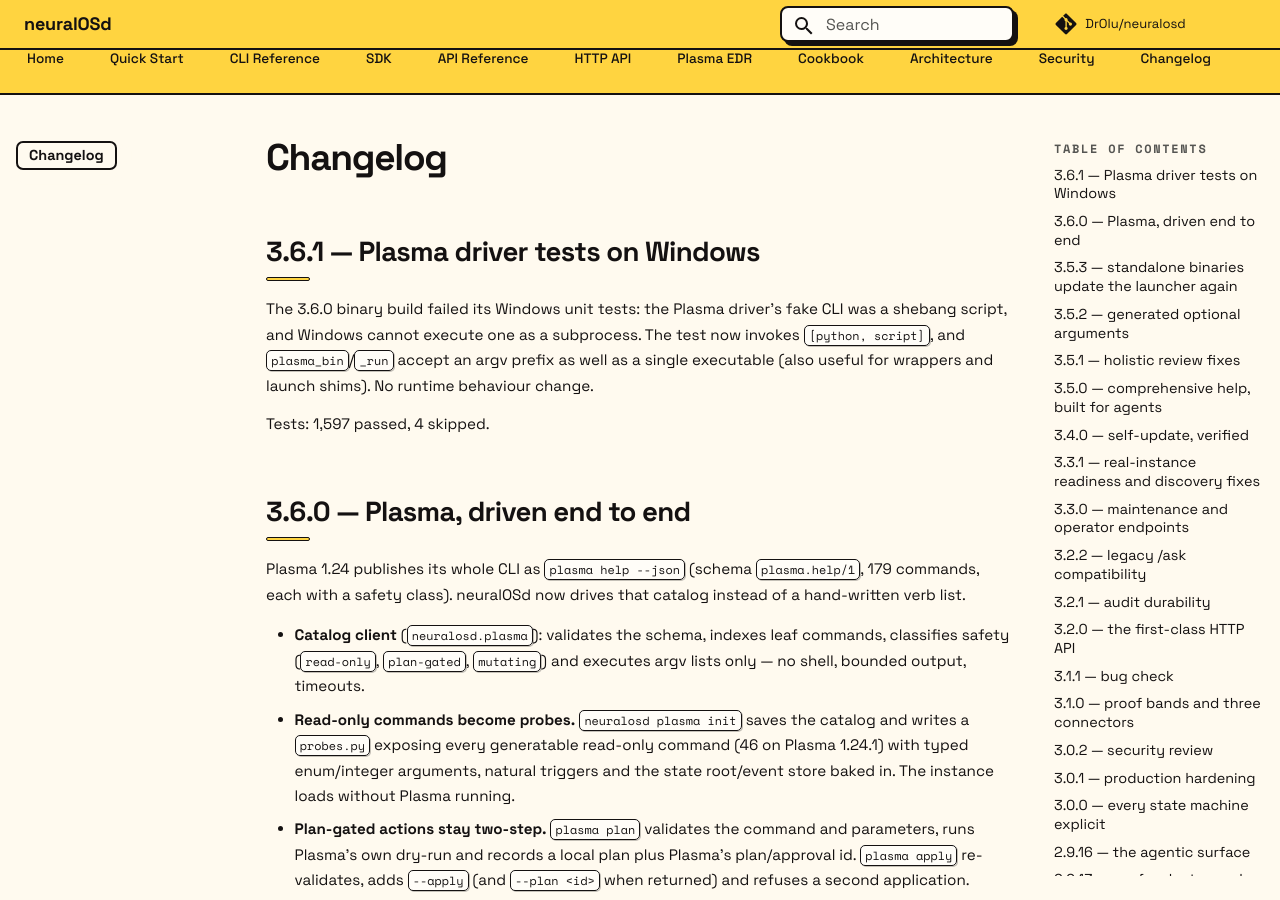
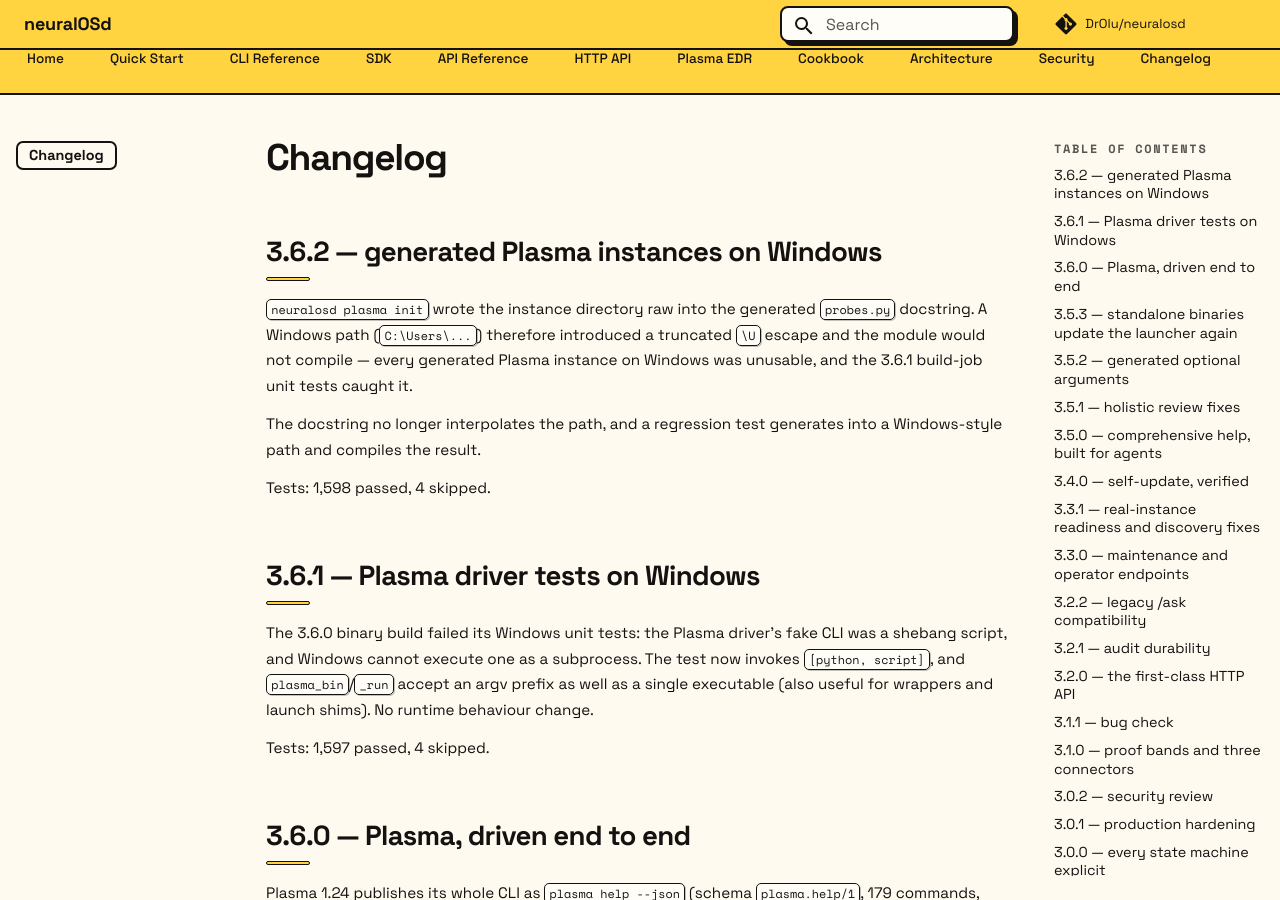
Before and after one commit to DrOlu/neuralosd, an MkDocs documentation site: the page built from docs/changelog.md, in a window 1280 px wide and 900 px high. Built offline with MkDocs 1.6.1 and Material for MkDocs 9.7.7, drawn with Linux system fonts in a browser that asks for light colours; comment, search, counter and statistics services are not loaded.

Commit message:
chore(release): 3.6.2

```diff
--- a/docs/changelog.md
+++ b/docs/changelog.md
@@ -1,4 +1,17 @@
 # Changelog
+
+## 3.6.2 — generated Plasma instances on Windows
+
+`neuralosd plasma init` wrote the instance directory raw into the generated
+`probes.py` docstring. A Windows path (`C:\Users\...`) therefore introduced
+a truncated `\U` escape and the module would not compile — every generated
+Plasma instance on Windows was unusable, and the 3.6.1 build-job unit tests
+caught it.
+
+The docstring no longer interpolates the path, and a regression test
+generates into a Windows-style path and compiles the result.
+
+Tests: 1,598 passed, 4 skipped.
 
 ## 3.6.1 — Plasma driver tests on Windows
 
--- a/pyproject.toml
+++ b/pyproject.toml
@@ -4,7 +4,7 @@ build-backend = "setuptools.build_meta"
 
 [project]
 name = "neuralosd"
-version = "3.6.1"
+version = "3.6.2"
 description = "Deterministic-first agentic runtime — @probe framework, chain runner, meta-selector, HITL guardrails, MCP/OpenAPI exposure, and microVM sandbox backends (BoxLite / Microsandbox)"
 readme = "README.md"
 requires-python = ">=3.10"
--- a/src/neuralosd/__init__.py
+++ b/src/neuralosd/__init__.py
@@ -6,7 +6,7 @@ One pip install. Two sandbox backends (BoxLite, Microsandbox). Any data
 source. Offline. On CPU. With verification gates, audit trail, and
 deterministic routing.
 """
-__version__ = "3.6.1"
+__version__ = "3.6.2"
 
 _DOCS = {
     "usage": "neuralOS usage and operations guide",
--- a/src/neuralosd_sdk/__init__.py
+++ b/src/neuralosd_sdk/__init__.py
@@ -6,4 +6,4 @@ from .client import (  # noqa: F401
     RefusalError,
     TransportError,
 )
-__version__ = "3.6.1"
+__version__ = "3.6.2"
```
Also changed, not shown: docs/index.md (+1 -1 lines), 1 other file.
